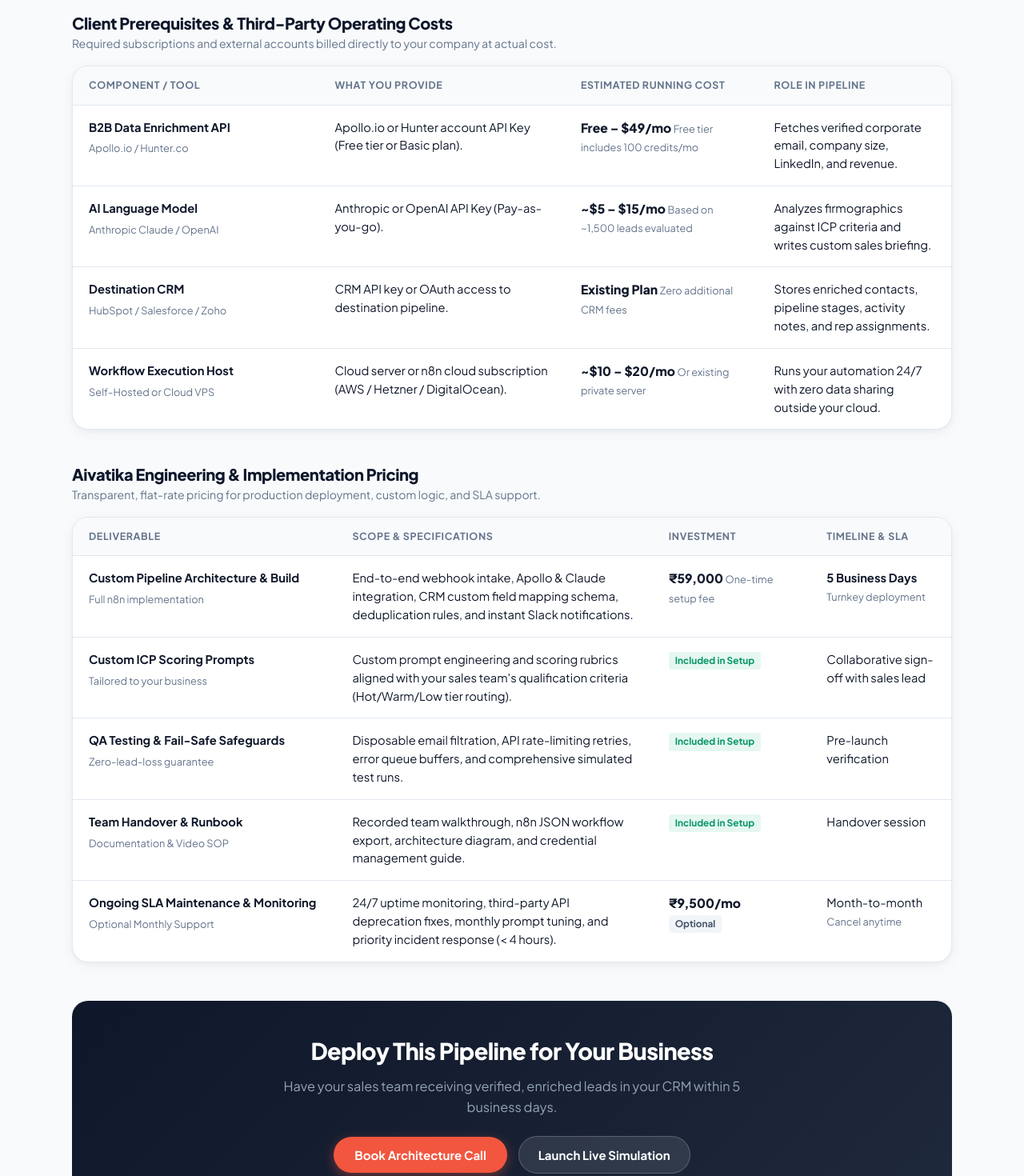
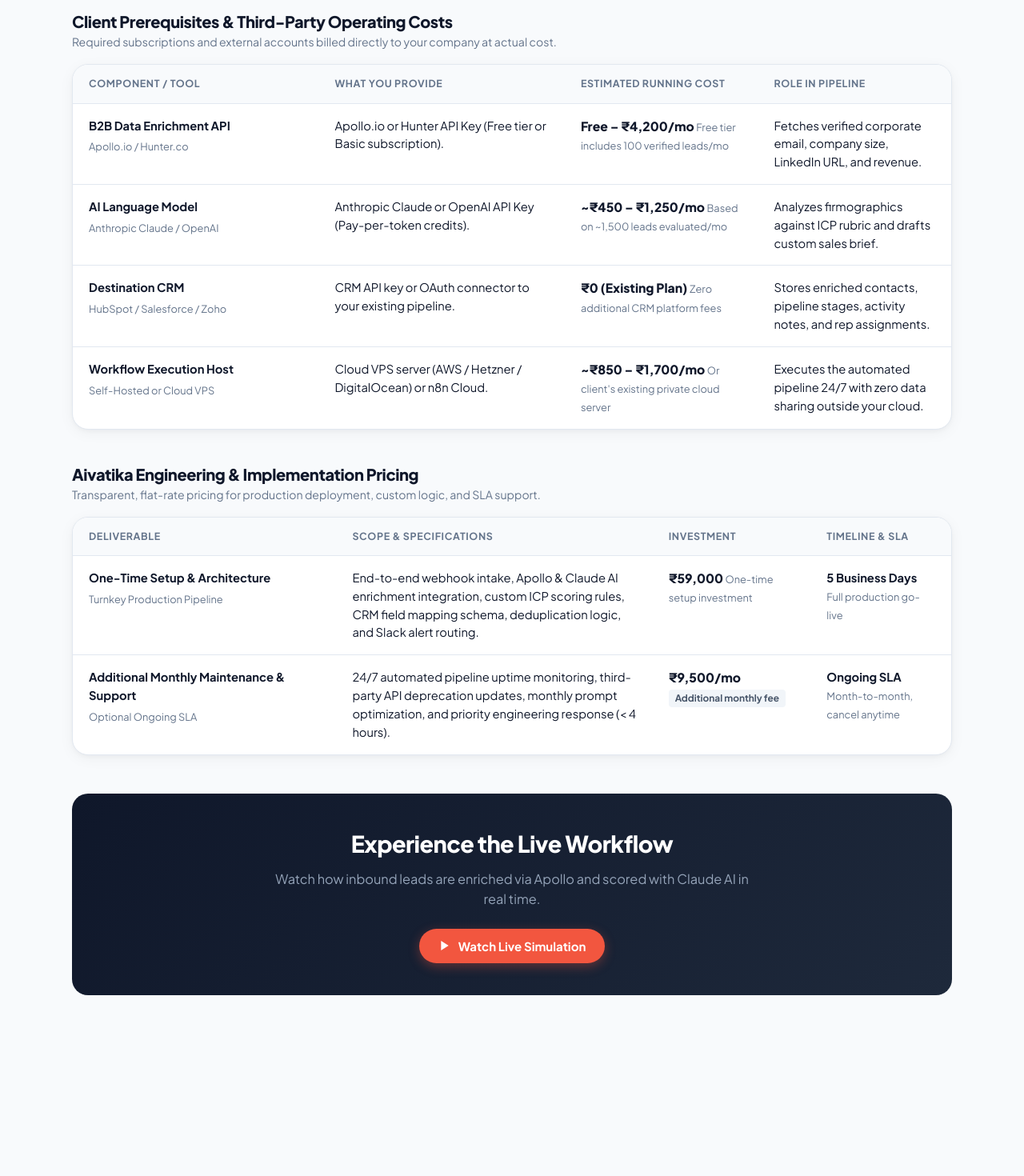
Before and after one commit to janhavi-28/n8n_website, a website: page lead-generation-details.html in a window 1280 px wide. Shown: the part 900-2370 px from the top of the page at 80% size. After the commit the page ends 2224 px from the top, so only its background shows below. Drawn offline with Linux system fonts and the light colour scheme.

Commit message:
style: streamline details page with single simulation CTA, INR pricing, and dedicated 2-tier service table

```diff
--- a/lead-generation-details.html
+++ b/lead-generation-details.html
@@ -801,7 +801,7 @@
           </svg>
           Back to Automations
         </a>
-        <button type="button" class="btn-nav-primary" onclick="openContactModal()">Contact Us</button>
+
       </div>
     </div>
   </header>
@@ -837,15 +837,6 @@
             <polygon points="5 3 19 12 5 21 5 3"></polygon>
           </svg>
           Watch Live Simulation
-        </button>
-
-        <button class="btn-cta-secondary" type="button" onclick="openContactModal()">
-          Deploy This Pipeline
-          <svg width="15" height="15" viewBox="0 0 24 24" fill="none" stroke="currentColor" stroke-width="2.5"
-            stroke-linecap="round" stroke-linejoin="round">
-            <line x1="5" y1="12" x2="19" y2="12"></line>
-            <polyline points="12 5 19 12 12 19"></polyline>
-          </svg>
         </button>
       </div>
     </div>
@@ -957,34 +948,34 @@
               <span class="row-title">B2B Data Enrichment API</span>
               <span class="row-sub">Apollo.io / Hunter.co</span>
             </td>
-            <td>Apollo.io or Hunter account API Key (Free tier or Basic plan).</td>
+            <td>Apollo.io or Hunter API Key (Free tier or Basic subscription).</td>
             <td>
-              <span class="cost-highlight">Free – $49/mo</span>
-              <span class="row-sub">Free tier includes 100 credits/mo</span>
+              <span class="cost-highlight">Free – ₹4,200/mo</span>
+              <span class="row-sub">Free tier includes 100 verified leads/mo</span>
             </td>
-            <td>Fetches verified corporate email, company size, LinkedIn, and revenue.</td>
+            <td>Fetches verified corporate email, company size, LinkedIn URL, and revenue.</td>
           </tr>
           <tr>
             <td>
               <span class="row-title">AI Language Model</span>
               <span class="row-sub">Anthropic Claude / OpenAI</span>
             </td>
-            <td>Anthropic or OpenAI API Key (Pay-as-you-go).</td>
+            <td>Anthropic Claude or OpenAI API Key (Pay-per-token credits).</td>
             <td>
-              <span class="cost-highlight">~$5 – $15/mo</span>
-              <span class="row-sub">Based on ~1,500 leads evaluated</span>
+              <span class="cost-highlight">~₹450 – ₹1,250/mo</span>
+              <span class="row-sub">Based on ~1,500 leads evaluated/mo</span>
             </td>
-            <td>Analyzes firmographics against ICP criteria and writes custom sales briefing.</td>
+            <td>Analyzes firmographics against ICP rubric and drafts custom sales brief.</td>
           </tr>
           <tr>
             <td>
               <span class="row-title">Destination CRM</span>
               <span class="row-sub">HubSpot / Salesforce / Zoho</span>
             </td>
-            <td>CRM API key or OAuth access to destination pipeline.</td>
+            <td>CRM API key or OAuth connector to your existing pipeline.</td>
             <td>
-              <span class="cost-highlight">Existing Plan</span>
-              <span class="row-sub">Zero additional CRM fees</span>
+              <span class="cost-highlight">₹0 (Existing Plan)</span>
+              <span class="row-sub">Zero additional CRM platform fees</span>
             </td>
             <td>Stores enriched contacts, pipeline stages, activity notes, and rep assignments.</td>
           </tr>
@@ -993,12 +984,12 @@
               <span class="row-title">Workflow Execution Host</span>
               <span class="row-sub">Self-Hosted or Cloud VPS</span>
             </td>
-            <td>Cloud server or n8n cloud subscription (AWS / Hetzner / DigitalOcean).</td>
+            <td>Cloud VPS server (AWS / Hetzner / DigitalOcean) or n8n Cloud.</td>
             <td>
-              <span class="cost-highlight">~$10 – $20/mo</span>
-              <span class="row-sub">Or existing private server</span>
+              <span class="cost-highlight">~₹850 – ₹1,700/mo</span>
+              <span class="row-sub">Or client's existing private cloud server</span>
             </td>
-            <td>Runs your automation 24/7 with zero data sharing outside your cloud.</td>
+            <td>Executes the automated pipeline 24/7 with zero data sharing outside your cloud.</td>
           </tr>
         </tbody>
       </table>
@@ -1025,81 +1016,36 @@
         <tbody>
           <tr>
             <td>
-              <span class="row-title">Custom Pipeline Architecture & Build</span>
-              <span class="row-sub">Full n8n implementation</span>
+              <span class="row-title">One-Time Setup & Architecture</span>
+              <span class="row-sub">Turnkey Production Pipeline</span>
             </td>
             <td>
-              End-to-end webhook intake, Apollo & Claude integration, CRM custom field mapping schema, deduplication rules, and instant Slack notifications.
+              End-to-end webhook intake, Apollo & Claude AI enrichment integration, custom ICP scoring rules, CRM field mapping schema, deduplication logic, and Slack alert routing.
             </td>
             <td>
               <span class="cost-highlight">₹59,000</span>
-              <span class="row-sub">One-time setup fee</span>
+              <span class="row-sub">One-time setup investment</span>
             </td>
             <td>
               <strong>5 Business Days</strong>
-              <span class="row-sub">Turnkey deployment</span>
+              <span class="row-sub">Full production go-live</span>
             </td>
           </tr>
           <tr>
             <td>
-              <span class="row-title">Custom ICP Scoring Prompts</span>
-              <span class="row-sub">Tailored to your business</span>
+              <span class="row-title">Additional Monthly Maintenance & Support</span>
+              <span class="row-sub">Optional Ongoing SLA</span>
             </td>
             <td>
-              Custom prompt engineering and scoring rubrics aligned with your sales team's qualification criteria (Hot/Warm/Low tier routing).
-            </td>
-            <td>
-              <span class="cost-badge-included">Included in Setup</span>
-            </td>
-            <td>
-              Collaborative sign-off with sales lead
-            </td>
-          </tr>
-          <tr>
-            <td>
-              <span class="row-title">QA Testing & Fail-Safe Safeguards</span>
-              <span class="row-sub">Zero-lead-loss guarantee</span>
-            </td>
-            <td>
-              Disposable email filtration, API rate-limiting retries, error queue buffers, and comprehensive simulated test runs.
-            </td>
-            <td>
-              <span class="cost-badge-included">Included in Setup</span>
-            </td>
-            <td>
-              Pre-launch verification
-            </td>
-          </tr>
-          <tr>
-            <td>
-              <span class="row-title">Team Handover & Runbook</span>
-              <span class="row-sub">Documentation & Video SOP</span>
-            </td>
-            <td>
-              Recorded team walkthrough, n8n JSON workflow export, architecture diagram, and credential management guide.
-            </td>
-            <td>
-              <span class="cost-badge-included">Included in Setup</span>
-            </td>
-            <td>
-              Handover session
-            </td>
-          </tr>
-          <tr>
-            <td>
-              <span class="row-title">Ongoing SLA Maintenance & Monitoring</span>
-              <span class="row-sub">Optional Monthly Support</span>
-            </td>
-            <td>
-              24/7 uptime monitoring, third-party API deprecation fixes, monthly prompt tuning, and priority incident response (< 4 hours).
+              24/7 automated pipeline uptime monitoring, third-party API deprecation updates, monthly prompt optimization, and priority engineering response (< 4 hours).
             </td>
             <td>
               <span class="cost-highlight">₹9,500/mo</span>
-              <span class="cost-badge-optional">Optional</span>
+              <span class="cost-badge-optional">Additional monthly fee</span>
             </td>
             <td>
-              Month-to-month
-              <span class="row-sub">Cancel anytime</span>
+              <strong>Ongoing SLA</strong>
+              <span class="row-sub">Month-to-month, cancel anytime</span>
             </td>
           </tr>
         </tbody>
@@ -1108,14 +1054,14 @@
 
     <!-- Bottom CTA -->
     <div class="bottom-cta">
-      <h2>Deploy This Pipeline for Your Business</h2>
-      <p>Have your sales team receiving verified, enriched leads in your CRM within 5 business days.</p>
+      <h2>Experience the Live Workflow</h2>
+      <p>Watch how inbound leads are enriched via Apollo and scored with Claude AI in real time.</p>
       <div class="bottom-cta-btns">
-        <button class="btn-cta-primary" type="button" onclick="openContactModal()">
-          Book Architecture Call
-        </button>
-        <button class="btn-cta-outline" type="button" onclick="openSimulation()">
-          Launch Live Simulation
+        <button class="btn-sim-large" type="button" onclick="openSimulation()">
+          <svg width="16" height="16" viewBox="0 0 24 24" fill="currentColor">
+            <polygon points="5 3 19 12 5 21 5 3"></polygon>
+          </svg>
+          Watch Live Simulation
         </button>
       </div>
     </div>
```
